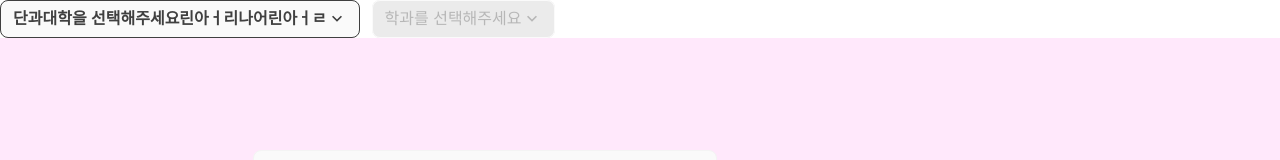
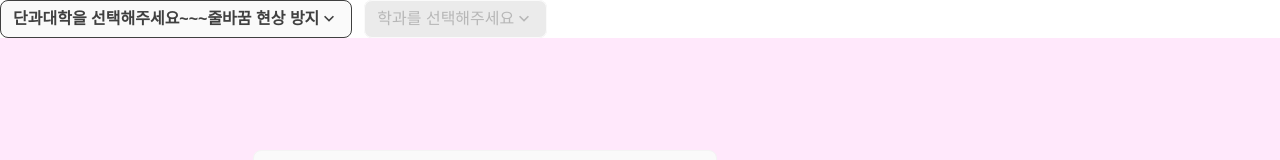
Before and after one commit to dong-ariari/frontend, a React (Vite) app: page /offcampus in a window 1280 px wide. Shown: the top 160 px of the page. Built offline with nearby package versions, Linux system fonts and the light colour scheme.

Commit message:
style: dummy text

```diff
--- a/src/components/dropdown/dropdownComponents.jsx
+++ b/src/components/dropdown/dropdownComponents.jsx
@@ -63,7 +63,7 @@ export default function DropdownComponents() {
   return (
     <S.Layer>
       <DropDown
-        title={"단과대학을 선택해주세요린아ㅓ리나어린아ㅓㄹ"}
+        title={"단과대학을 선택해주세요~~~줄바꿈 현상 방지"}
         handleSpread={handleDepartSpread}
         handleSelect={(item) => handleDepartSelect(item)}
         state={departState}
```
